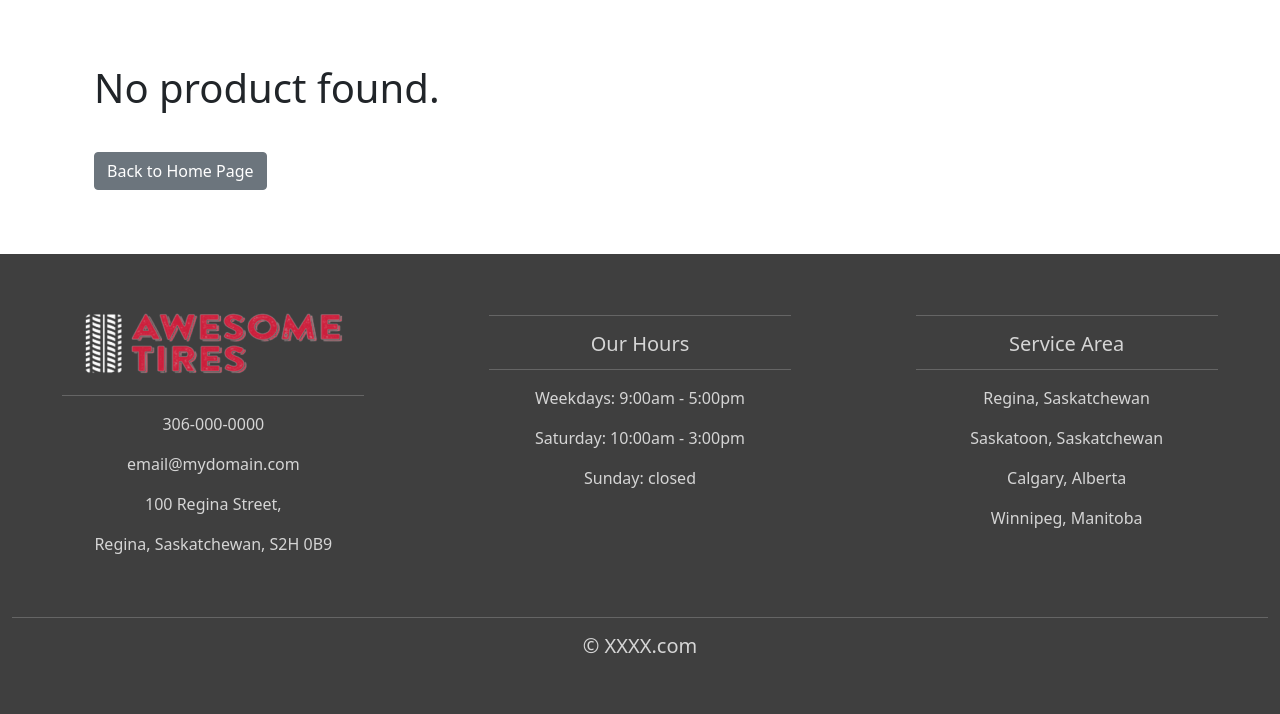
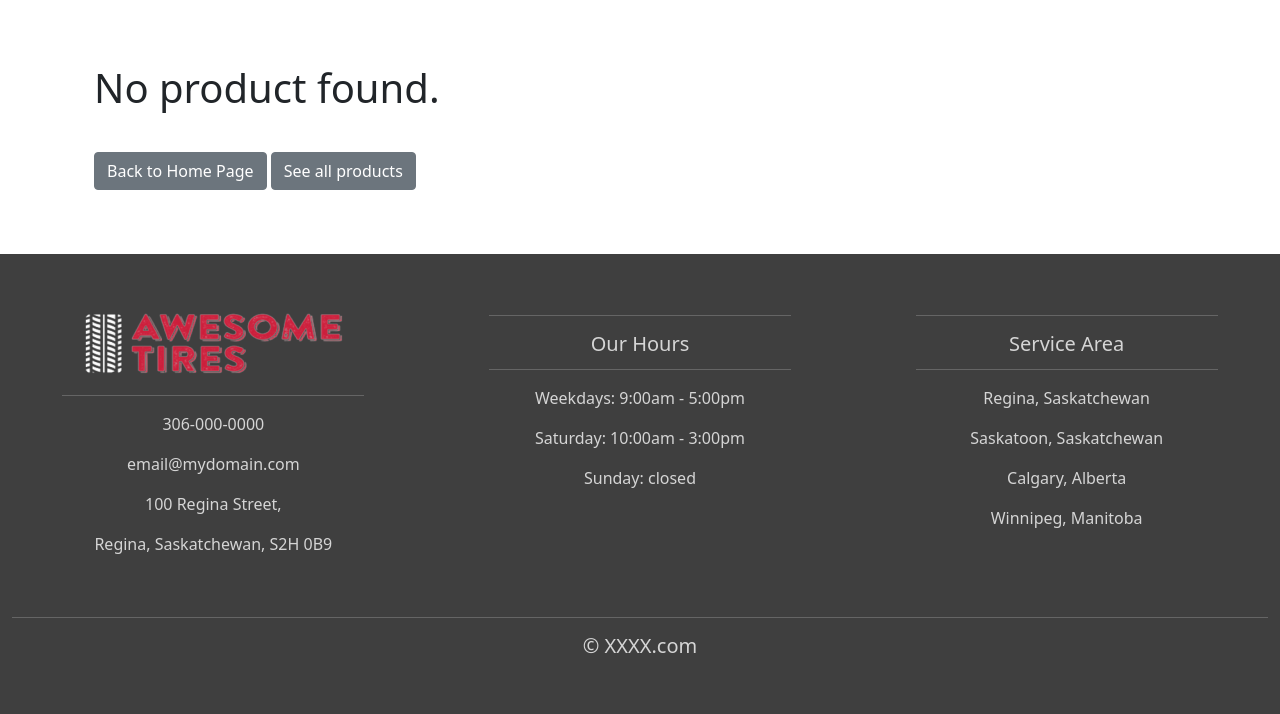
Before and after one commit to yangzhengca/fp-online-tire-store, a Node server app: page /add-to-cart-from-result/2 in a window 1280 px wide. Shown: the part 106-820 px from the top of the page. Run offline with Node 20, Linux system fonts and the light colour scheme; some libraries are stand-ins or nearby versions.

Commit message:
Added see all products button to result page

```diff
--- a/views/shop/result.hbs
+++ b/views/shop/result.hbs
@@ -31,6 +31,7 @@
     <div class="row">
         <div class="col-md-6">
             <a class="btn btn-secondary" href="/">Back to Home Page</a>
+            <a class="btn btn-secondary" href="/products">See all products</a>
         </div>
     </div>
 </div>
```
